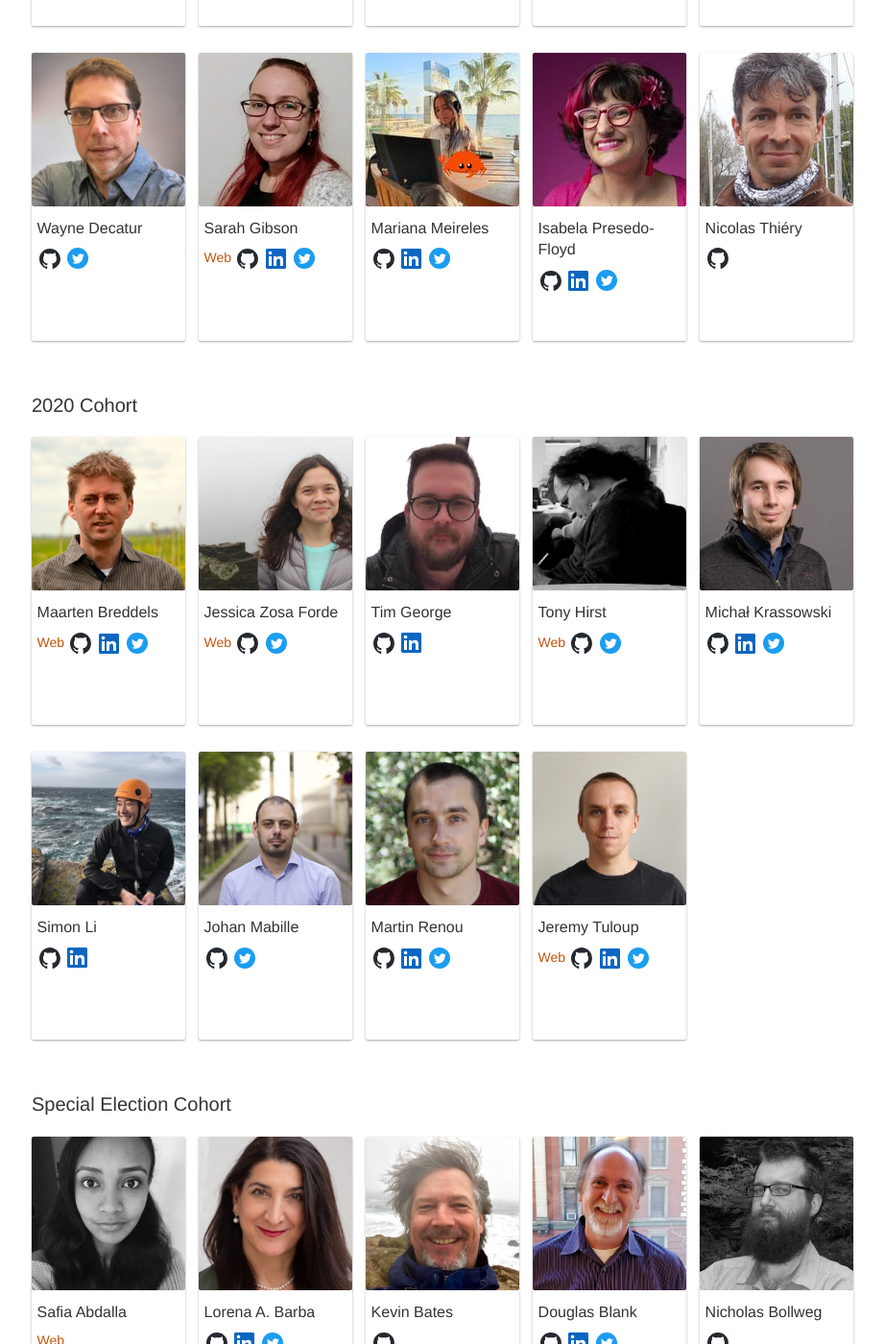
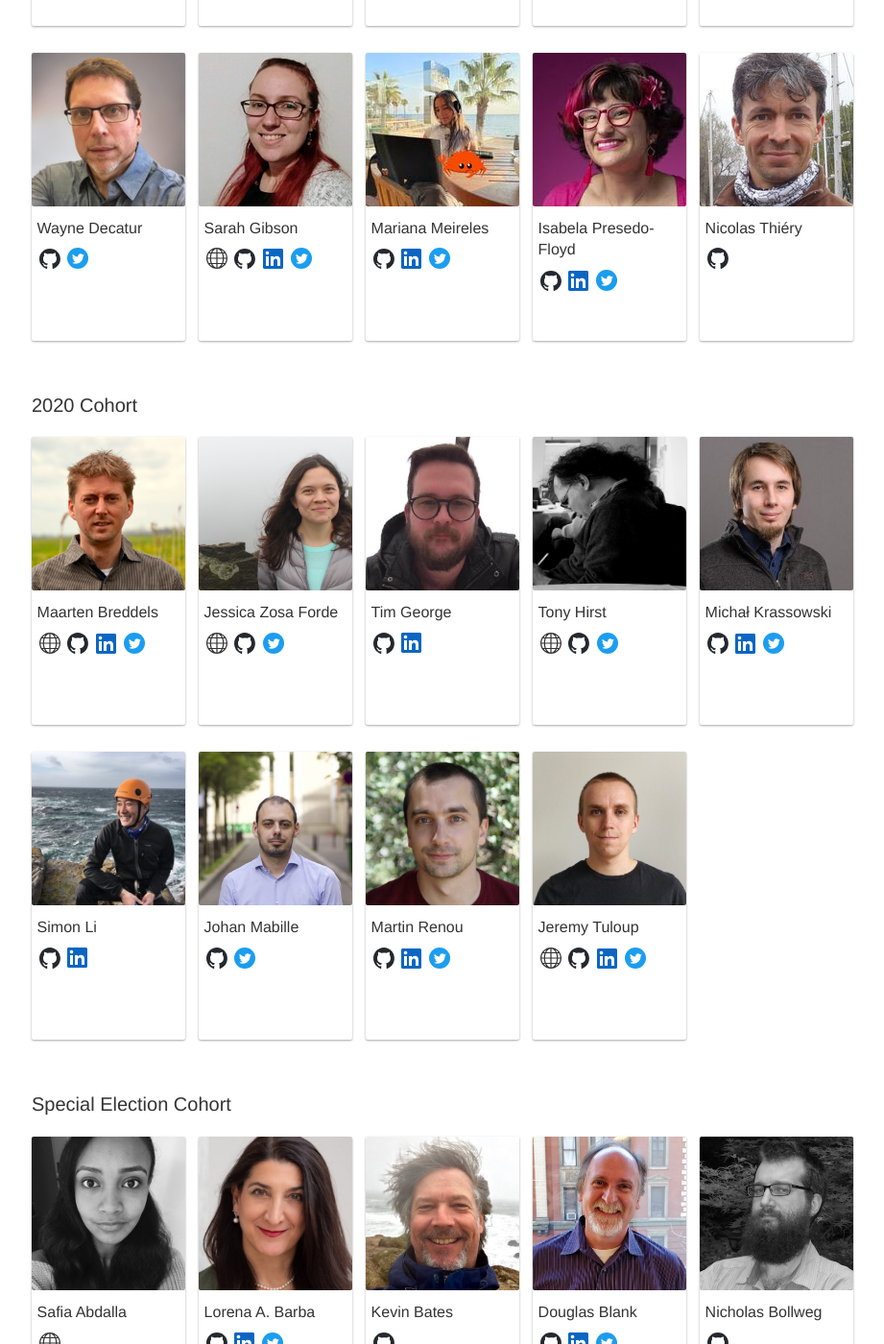
Before and after one commit to jupyter/jupyter.github.io, a Jekyll site: the page built from about.html, in a window 1280 px wide and 1400 px high, scrolled down 2835 px. Shown: the whole window at 96% size, without its empty margins (142-1063 px from the left). Built offline with Jekyll 4.4.1, drawn with Linux system fonts in a browser that asks for light colours; comment, search, counter and statistics services are not loaded.

Commit message:
Add a globe icon for personal website badges.
This icon comes from https://github.com/twitter/twemoji/blob/ad3d3d669bb3697946577247ebb15818f09c6c91/assets/svg/1f310.svg, licensed CC-by-4.0. In the readme, it says "We would consider a mention in the HTML/JS source sufficient also." so that is what we did.

I tweaked the color of the path to a dark grey, matching the text on the page.

```diff
--- a/_includes/biocard.html
+++ b/_includes/biocard.html
@@ -13,7 +13,7 @@
     {% endif %}
     <div class='biocard-badges'>
       {% if include.personal %}
-        <a href="{{ include.personal }}" rel="noopener noreferrer">Web</a>
+        <a href="{{ include.personal }}" rel="noopener noreferrer"><img src="/assets/badges/1f310.svg" alt="Personal Website"></a>
       {% endif %}
       {% if include.gh_handle %}
         <a href="https://github.com/{{ include.gh_handle }}" rel="noopener noreferrer"><img src="/assets/badges/github.svg" alt="GitHub"></a>
--- a/about.html
+++ b/about.html
@@ -670,5 +670,5 @@ donate_box:
         </a>
     </div>
   </div>
-
+  <!-- The globe icon is originally from https://github.com/twitter/twemoji/blob/ad3d3d669bb3697946577247ebb15818f09c6c91/assets/svg/1f310.svg, licensed CC-by-4.0 -->
 </article>
```
Also changed, not shown: assets/badges/1f310.svg (added).
